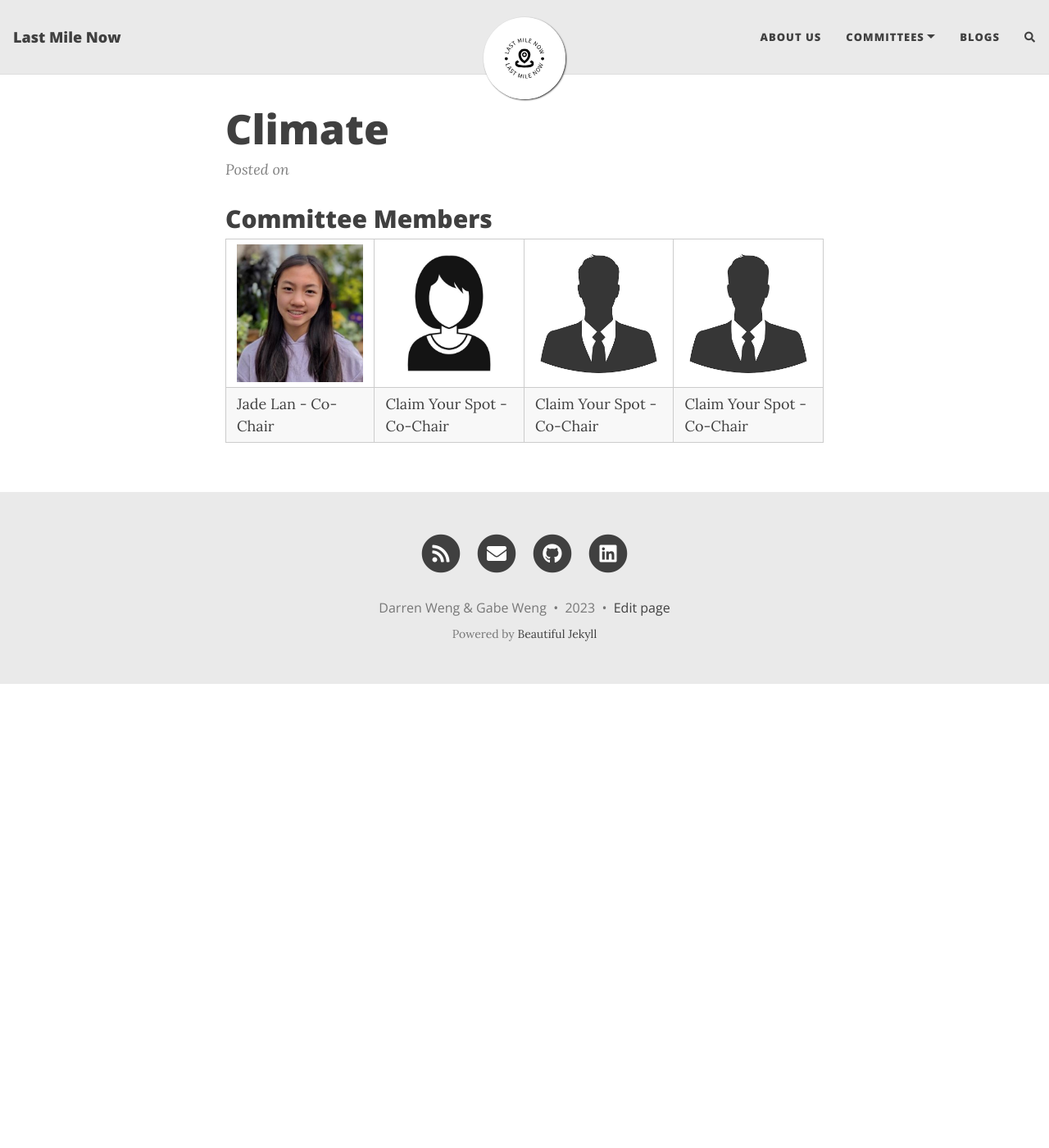
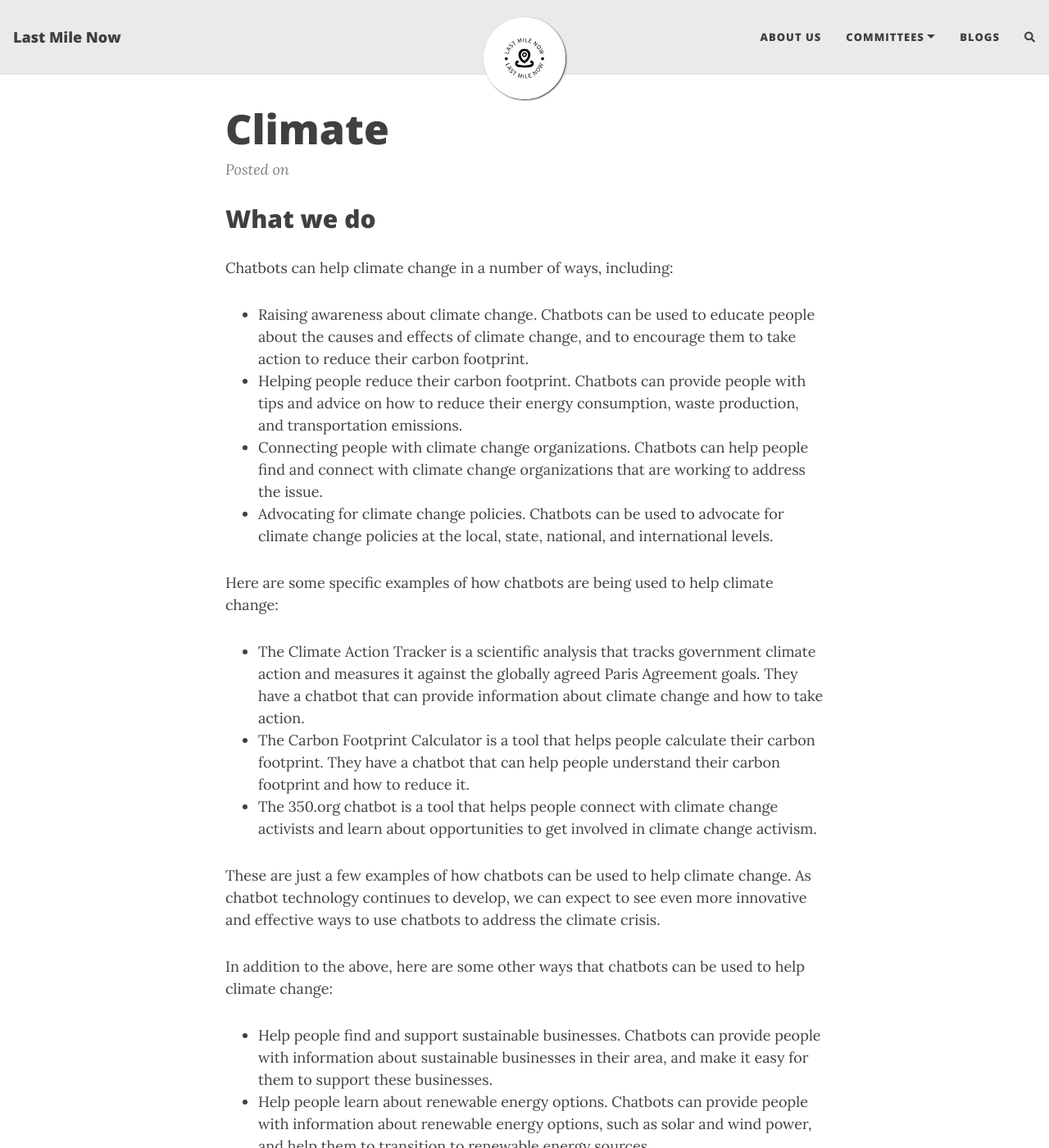
Before and after one commit to LastMileNow/lastmilenow.github.io, a Jekyll site: the page built from climate.md, in a window 1280 px wide and 1400 px high. Shown: the whole window at 82% size. Built offline with Jekyll 4.4.1, drawn with Linux system fonts in a browser that asks for light colours; nearby versions of some CDN libraries; comment, search, counter and statistics services are not loaded; some of the changed text lies outside the part shown.

Commit message:
added climate description

```diff
--- a/climate.md
+++ b/climate.md
@@ -4,6 +4,29 @@ title: Climate
 subtitle:
 share-img:
 ---
+## What we do
+Chatbots can help climate change in a number of ways, including:
+
+- Raising awareness about climate change. Chatbots can be used to educate people about the causes and effects of climate change, and to encourage them to take action to reduce their carbon footprint.
+- Helping people reduce their carbon footprint. Chatbots can provide people with tips and advice on how to reduce their energy consumption, waste production, and transportation emissions.
+- Connecting people with climate change organizations. Chatbots can help people find and connect with climate change organizations that are working to address the issue.
+- Advocating for climate change policies. Chatbots can be used to advocate for climate change policies at the local, state, national, and international levels.
+
+Here are some specific examples of how chatbots are being used to help climate change:
+
+- The Climate Action Tracker is a scientific analysis that tracks government climate action and measures it against the globally agreed Paris Agreement goals. They have a chatbot that can provide information about climate change and how to take action.
+- The Carbon Footprint Calculator is a tool that helps people calculate their carbon footprint. They have a chatbot that can help people understand their carbon footprint and how to reduce it.
+- The 350.org chatbot is a tool that helps people connect with climate change activists and learn about opportunities to get involved in climate change activism.
+
+These are just a few examples of how chatbots can be used to help climate change. As chatbot technology continues to develop, we can expect to see even more innovative and effective ways to use chatbots to address the climate crisis.
+
+In addition to the above, here are some other ways that chatbots can be used to help climate change:
+
+- Help people find and support sustainable businesses. Chatbots can provide people with information about sustainable businesses in their area, and make it easy for them to support these businesses.
+- Help people learn about renewable energy options. Chatbots can provide people with information about renewable energy options, such as solar and wind power, and help them to transition to renewable energy sources.
+- Help people reduce their food waste. Chatbots can provide people with tips and advice on how to reduce their food waste, such as meal planning and composting.
+
+Chatbots have the potential to be a valuable tool for addressing climate change. By raising awareness, helping people take action, and connecting people with resources, chatbots can help us to create a more sustainable future.
 
 ## Committee Members
 
```
